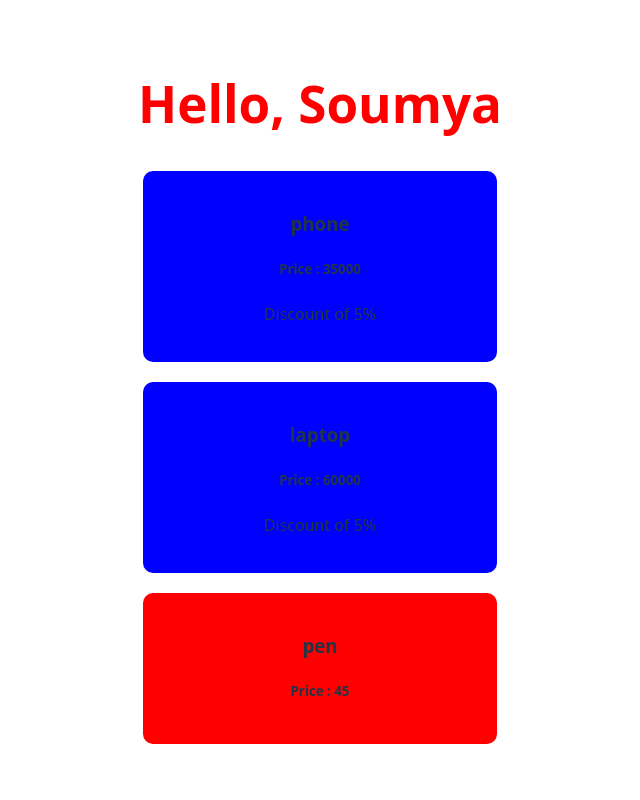
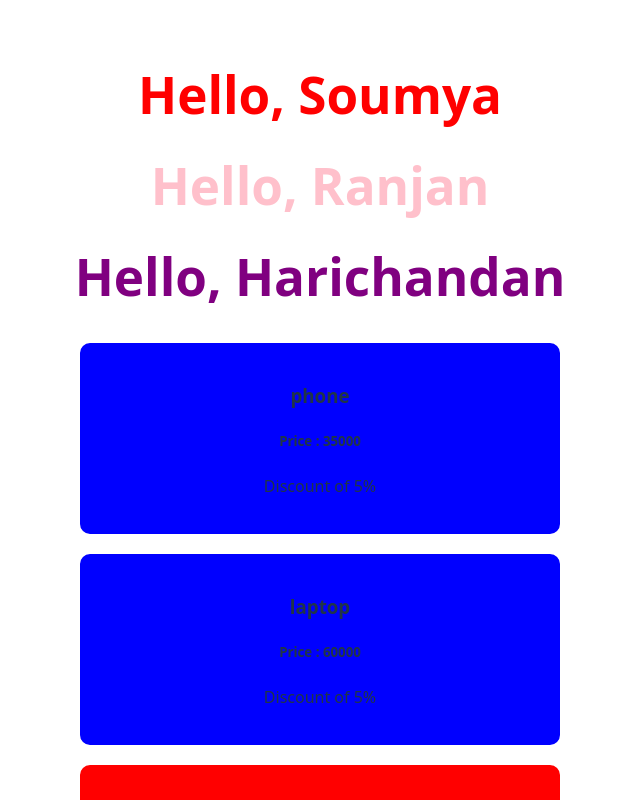
Before and after one commit to skharichandan/REACT-BASIC-, a React (Vite) app in the folder basic-react-app/: page / in a window 1280 px wide. Shown: the top 800 px of the page, without its empty margins (320-960 px from the left). Built offline with nearby package versions, Linux system fonts and the light colour scheme.

Commit message:
Activity Part-2

```diff
--- a/basic-react-app/src/App.jsx
+++ b/basic-react-app/src/App.jsx
@@ -1,12 +1,12 @@
 import './App.css';
 import Title from "./Title.jsx";
 import ProductTab from "./ProductTab.jsx";
-import MessageBox from './MessageBox.jsx';
+import MessageBoxTab from './MessageBoxTab.jsx';
 
 function App() {
   return (
     <>
-      <MessageBox userName = "Soumya" textColor = "red"/>
+      <MessageBoxTab/>
       <ProductTab/>
     </>
   );
--- a/basic-react-app/src/MessageBox.jsx
+++ b/basic-react-app/src/MessageBox.jsx
@@ -1,3 +1,4 @@
+
 export default function MessageBox({userName,textColor}){
     // let styles = {color :textColor};
 
--- /dev/null
+++ b/basic-react-app/src/MessageBoxTab.jsx
@@ -0,0 +1,14 @@
+import MessageBox from "./MessageBox";
+
+function MessageBoxTab(){
+
+    return (
+        <>
+        <MessageBox userName = "Soumya" textColor = "red" />
+        <MessageBox userName = "Ranjan" textColor = "pink" />
+        <MessageBox userName = "Harichandan" textColor = "purple" />
+        </>
+    );
+}
+
+export default MessageBoxTab;
```
